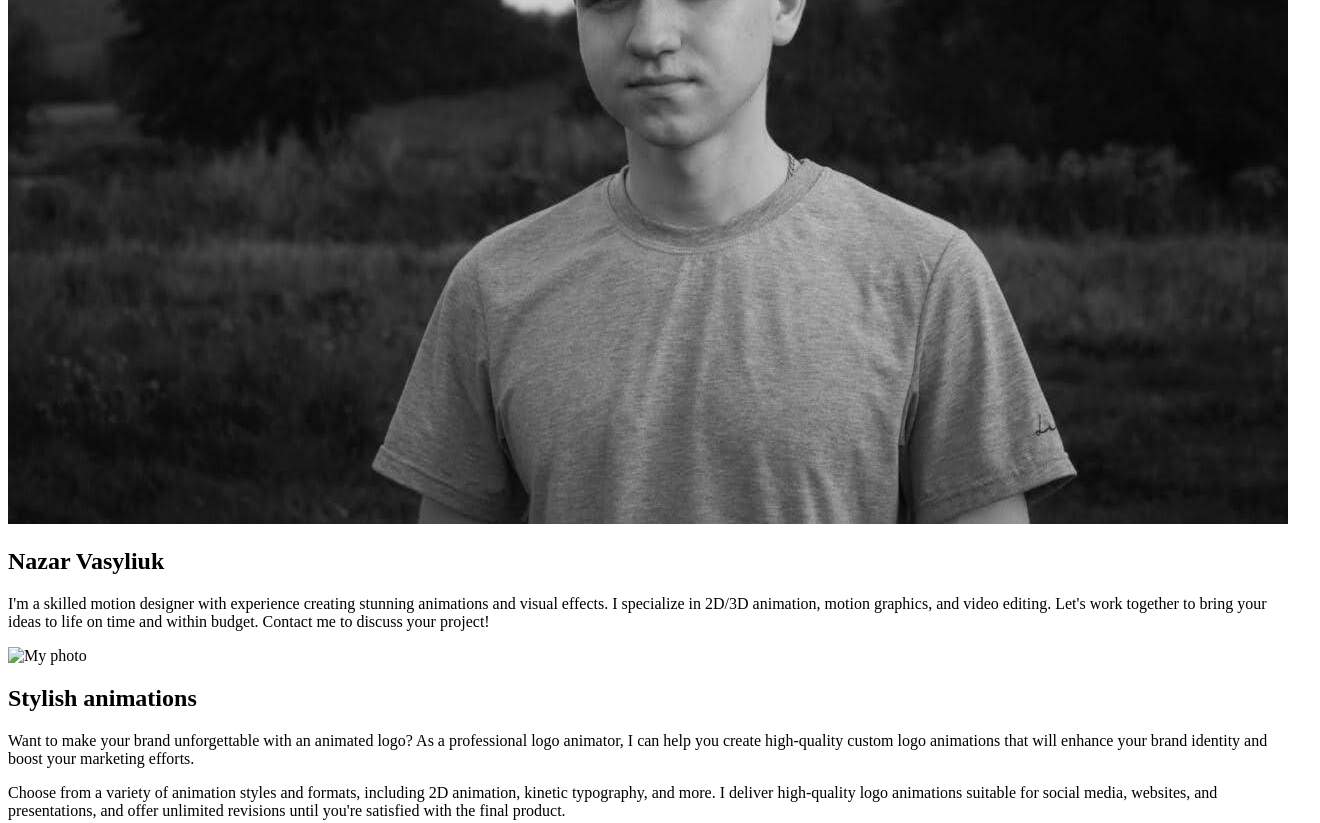
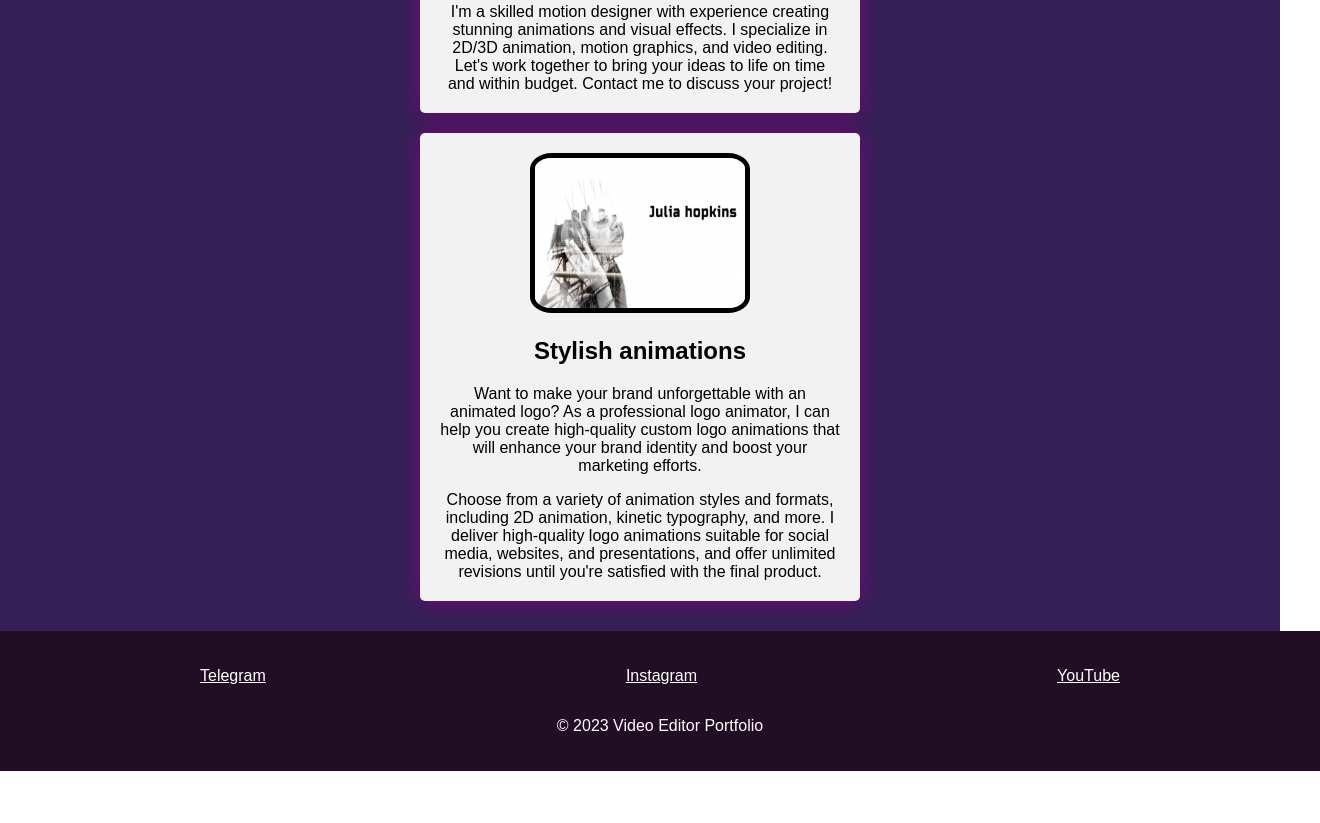
Before and after one commit to Honusan/Practice-1-Portfolio, a plain HTML site: page index.html in a window 1280 px wide. Shown: the part 409-1232 px from the top of the page, 1320 px wide, since content can reach past the window. After the commit the page ends 1180 px from the top, so only its background shows below. Drawn offline with Linux system fonts and the light colour scheme; the site is published under a folder, as on GitHub Pages, so addresses that start at the root find nothing.

Commit message:
Update index.html

```diff
--- a/index.html
+++ b/index.html
@@ -1,9 +1,9 @@
 <!DOCTYPE html>
 <html>
 <head>
-  <link rel="stylesheet" href="/css/style.css">
+  <link rel="stylesheet" href="css/style.css">
 	<title>NV</title>
-  <link rel="icon" type="image/x-icon" href="/favicon.ico" />
+  <link rel="icon" type="image/x-icon" href="favicon.ico" />
 </head>
 
 
@@ -14,19 +14,19 @@
       </header>
       <main class="main">
         <div class="main-about-me">
-          <img src="./img/me.JPG" alt="My photo">
+          <img src="img/me.JPG" alt="My photo">
           <h2>Nazar Vasyliuk</h2>
           <p>I'm a skilled motion designer with experience creating stunning animations and visual effects. I specialize in 2D/3D animation, motion graphics, and video editing. Let's work together to bring your ideas to life on time and within budget. Contact me to discuss your project!</p>
         </div>
         <div class="main-about-me">
-          <img src="/img/img1 portfolio.png" alt="My photo">
+          <img src="img/img1 portfolio.png" alt="My photo">
           <h2>Stylish animations</h2>
           <p>Want to make your brand unforgettable with an animated logo? As a professional logo animator, I can help you create high-quality custom logo animations that will enhance your brand identity and boost your marketing efforts.</p>
           <p>Choose from a variety of animation styles and formats, including 2D animation, kinetic typography, and more. I deliver high-quality logo animations suitable for social media, websites, and presentations, and offer unlimited revisions until you're satisfied with the final product.</p>          </div>
       </main>
       <footer class="footer">
         <div class="socials">
-          <p><i class="gg-instagram"></i><a href="#">Telegram</a></p>
+          <p><a href="#">Telegram</a></p>
           <p><a href="#">Instagram</a></p>
           <p><a href="#">YouTube</a></p>
         </div>
```
